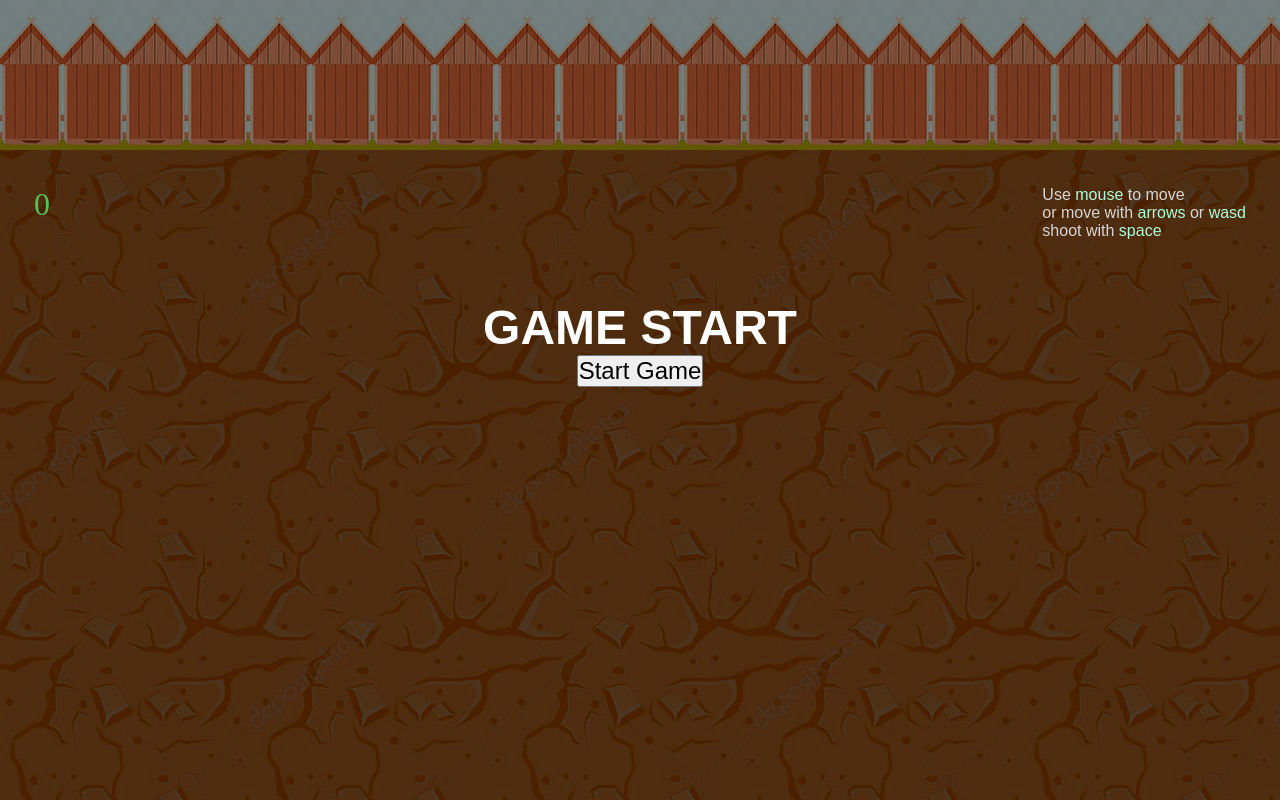
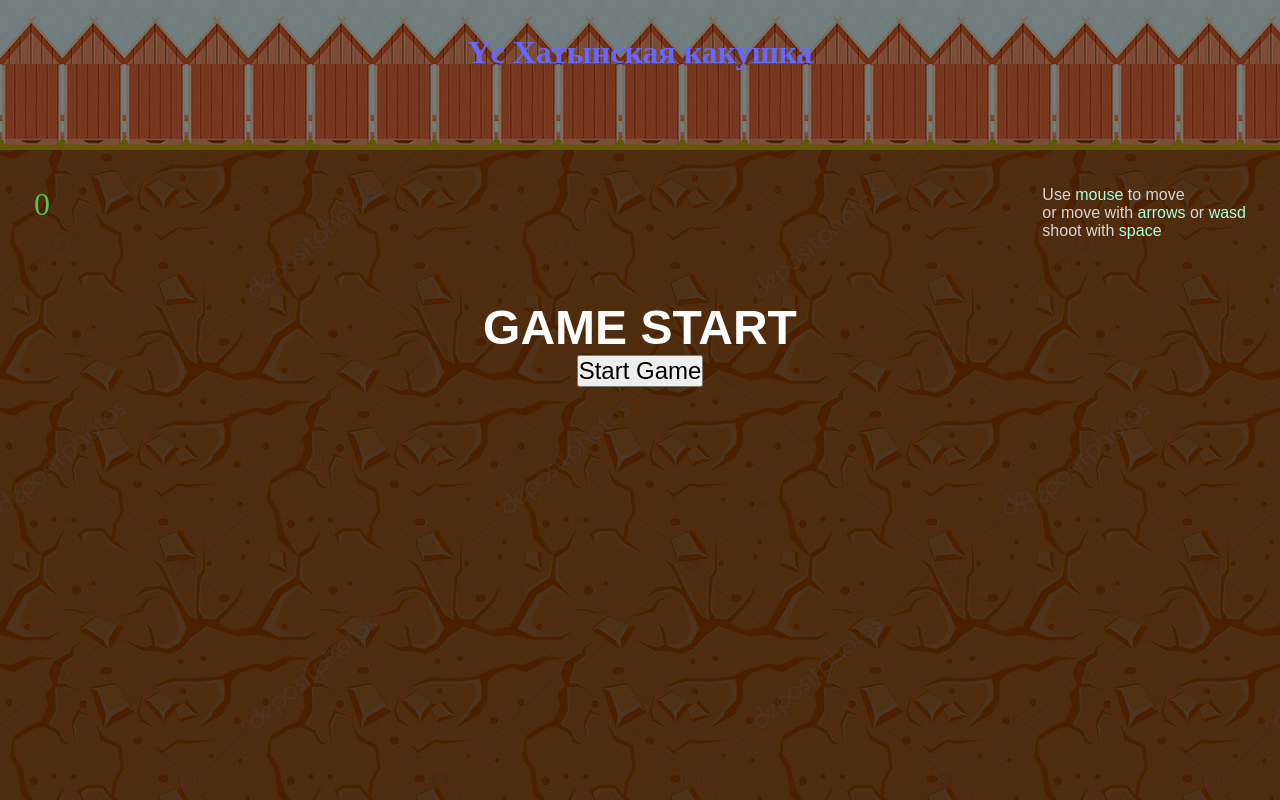
Before and after one commit to ptflp/html-js-game, a plain HTML site: page index.html in a window 1280 px wide. Drawn offline with Linux system fonts and the light colour scheme.

Commit message:
add title

```diff
--- a/index.html
+++ b/index.html
@@ -2,7 +2,7 @@
 <html lang="en">
 <head>
 	<meta charset="UTF-8">
-	<title>My game</title>
+	<title>Yc Хатынская какушка</title>
 	<style type="text/css">
 		#panels { position: absolute; }
 		* { margin:0; padding:0; } /* to remove the top and left whitespace */
@@ -14,6 +14,17 @@
 	<link rel="stylesheet" href="css/style.css">
 </head>
 <body>
+		<h1 style="
+	    position: absolute;
+	    text-align: center;
+	    z-index: 3;
+	    margin-left: auto;
+	    margin-right: auto;
+	    left: 0;
+	    top: 34px;
+	    right: 0;
+	    color: #6468ff;
+		">Yc Хатынская какушка</h1>
 	    <div id="game-over-overlay">
 	    </div>
 
```
